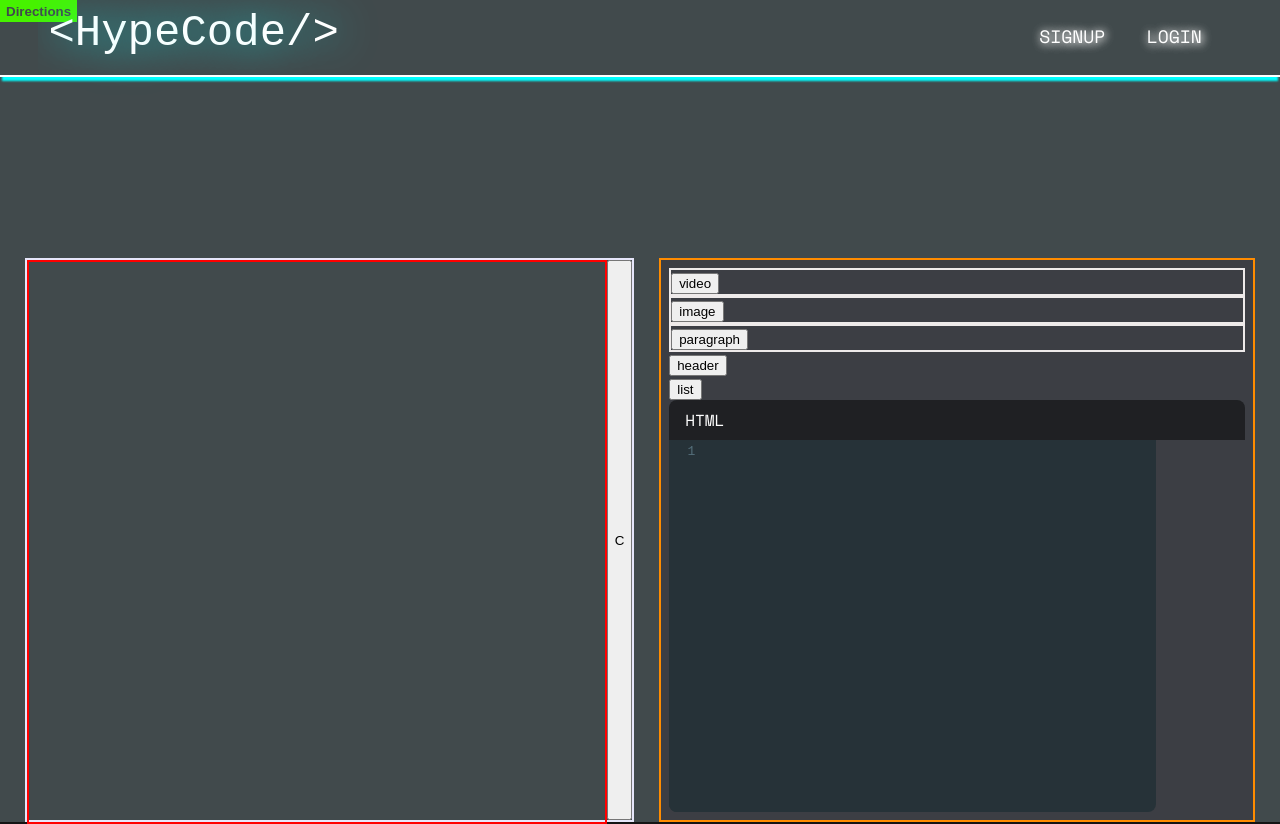
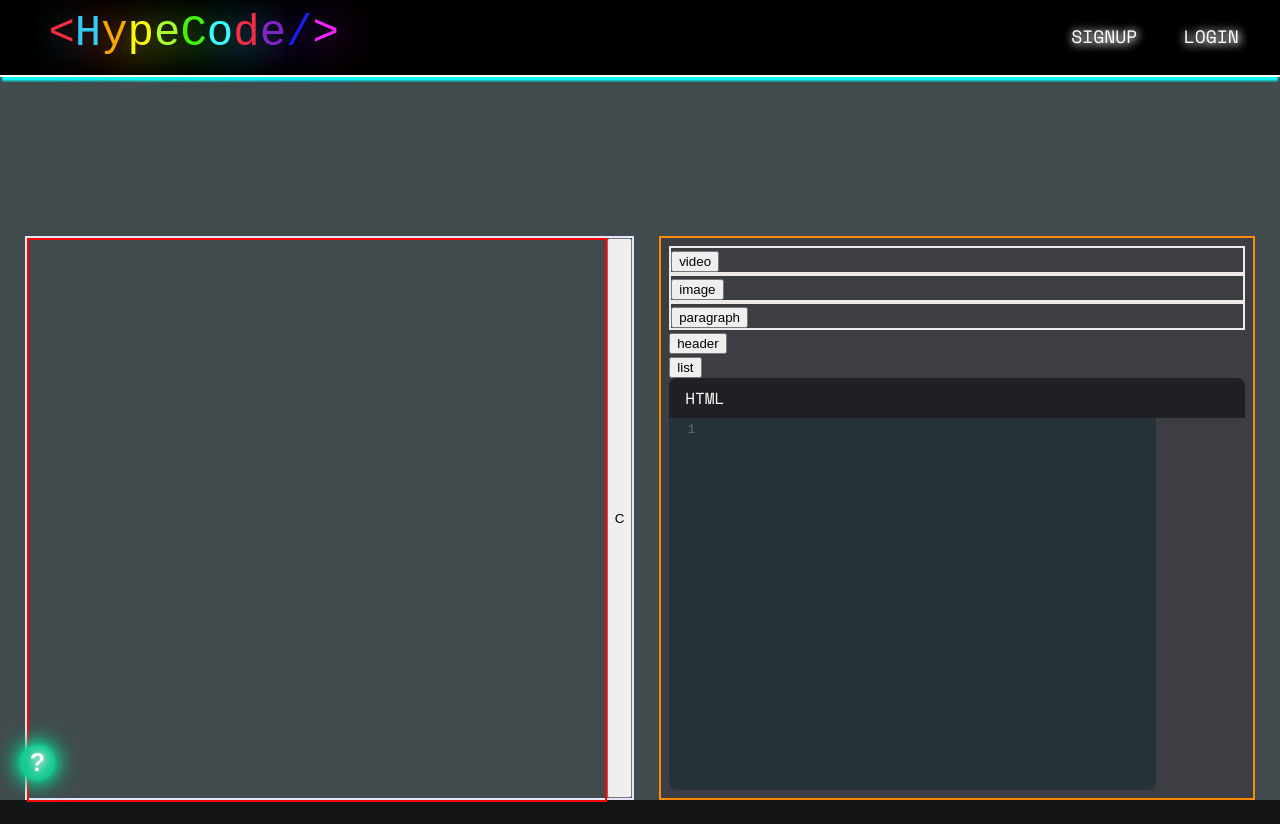
Before and after one commit to susanzea/HypeCode00, a React app in the folder frontend/: page / in a window 1280 px wide. After the commit the page ends 802 px from the top, so only its background shows below. Built offline with nearby package versions, Linux system fonts and the light colour scheme.

Commit message:
working on logo shadows

```diff
--- a/frontend/src/assets/style/logo.scss
+++ b/frontend/src/assets/style/logo.scss
@@ -46,5 +46,62 @@
 
 #lightblue:hover {
     color: #3dfeff;
-    text-shadow: 0 0 30px #3dfeff;
+    text-shadow: 0 0 30px #3dfe
 }
+
+
+
+
+
+
+
+
+#blue {
+    color: #F82F40;
+    text-shadow: 5px 5px 40px #31CBFD;
+}
+
+#red {
+    color: #31CBFD;
+    text-shadow: 5px 5px 40px #F82F40;
+}
+
+#orange {
+    color: #FBA602;
+    text-shadow: 5px 5px 40px #FBA602;
+}
+
+#green {
+    color: #46F200;
+    text-shadow: 5px 5px 40px #46F200;
+}
+
+#violet {
+    color: #1620E9;
+    text-shadow: 5px 5px 40px #1620E9;
+}
+
+#fuschia {
+    color: #f124fd;
+    text-shadow: 5px 5px 40px #f124fd;
+}
+
+#lightviolet {
+    color: #8326c5;
+    text-shadow: 5px 5px 40px #8326c5;
+}
+
+#yellow {
+    color: #fffa00;
+    text-shadow: 5px 5px 40px #fffa00;
+}
+
+#lightgreen {
+    color: #aeff30;
+    text-shadow: 5px 5px 40px #aeff30;
+}
+
+#lightblue {
+    color: #3dfeff;
+    text-shadow: 5px 5px 40px #3dfeff;
+}
--- a/frontend/src/assets/style/navbar.scss
+++ b/frontend/src/assets/style/navbar.scss
@@ -1,5 +1,6 @@
 .navbar{
     display: flex;
+    background-color: black;
     // border: red 2px solid;
     align-items: center;
     justify-content: space-evenly;
@@ -18,7 +19,6 @@
 .nav-right{
     flex: 1;
     justify-content: center;
-    margin-right: 3%;
     display: flex;
     width: 100%;
     gap: 10px;
@@ -90,3 +90,7 @@
     width: 80px;
     height: 25px;
 }
+
+#login-button {
+    margin-left: 5px;
+}
--- a/frontend/src/components/main/main.scss
+++ b/frontend/src/components/main/main.scss
@@ -13,6 +13,8 @@ $b3: #353839;
 $b4: #232b2b;
 $b5: #0e1111;
 
+$p3: #13ca91;
+
 .main-page {
   display: flex;
   flex-direction: column;
@@ -22,11 +24,23 @@ $b5: #0e1111;
 }
 
 .directions {
-  background-color: $green;
-  color: $b1;
+  position: fixed;
+  left: 20px;
+  bottom: 20px;
+  background-color: $p3;
+  font-size: 25px;
+  text-shadow: 1px 1px 12px #fff, 1px 1px 10px #ccc;
+  color: white;
   border: none;
+  box-shadow: 0 0 5px $p3, 0 0 15px $p3, 0 0 20px $p3,0 0 30px $p3;
   cursor: pointer;
-  height: 22px;
-  width: fit-content;
+  height: 35px;
+  border-radius: 50%;
+  width: 35px;
   font-weight: bold;
 }
+
+.directions:hover {
+    box-shadow: 0 0 10px $p3, 0 0 30px $p3, 0 0 40px $p3,0 0 60px $p3;
+
+}
--- a/frontend/src/components/main/main_page.js
+++ b/frontend/src/components/main/main_page.js
@@ -26,7 +26,7 @@ class MainPage extends React.Component {
     return (
       <div className="main-page">
         <HomeModal showModal={showHome} exitModal={this.toggleHomeModal}/>
-        <button onClick={this.toggleHomeModal} className="directions">Directions</button>
+        <button onClick={this.toggleHomeModal} className="directions">?</button>
         <Editor />
       </div>
     )
```
